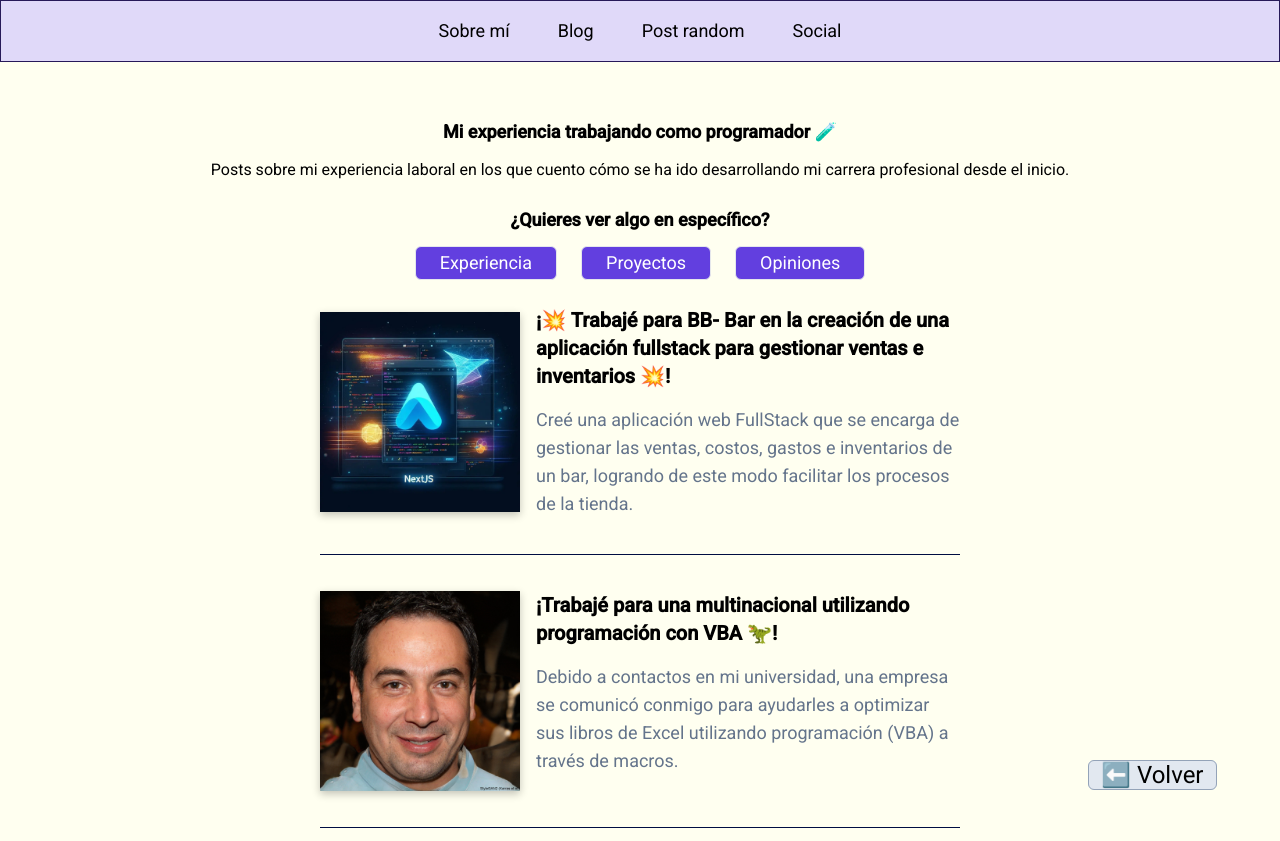
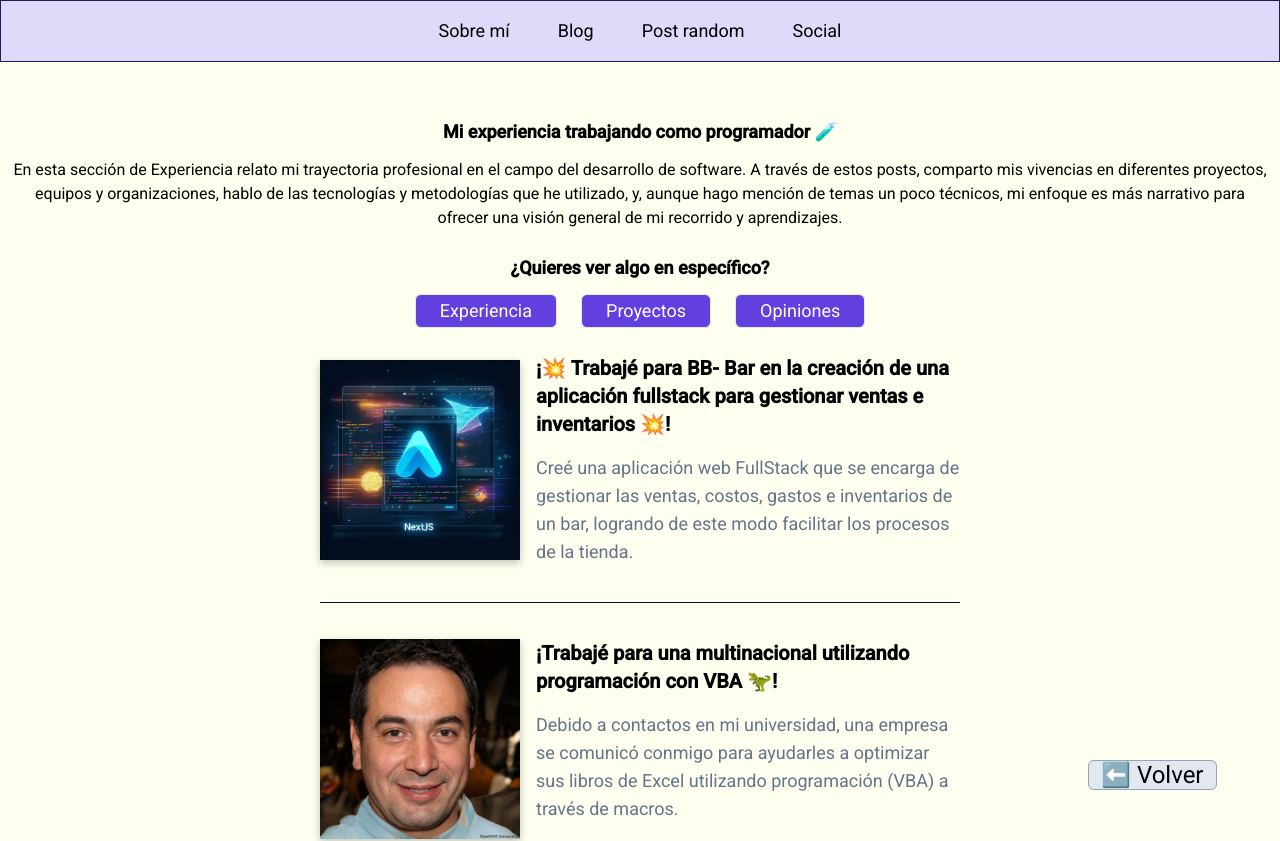
Before and after one commit to Sebastian-pz/blog, a Next.js app: page /experience in a window 1280 px wide. Shown: the top 841 px of the page. Built offline with nearby package versions, Linux system fonts and the light colour scheme.

Commit message:
feat(main): update post types description

```diff
--- a/src/app/experience/page.tsx
+++ b/src/app/experience/page.tsx
@@ -9,7 +9,7 @@ export default function page() {
     <FilteredPosts
       posts={posts}
       title="Mi experiencia trabajando como programador 🧪"
-      description="Posts sobre mi experiencia laboral en los que cuento cómo se ha ido desarrollando mi carrera profesional desde el inicio. "
+      description="En esta sección de Experiencia relato mi trayectoria profesional en el campo del desarrollo de software. A través de estos posts, comparto mis vivencias en diferentes proyectos, equipos y organizaciones, hablo de las tecnologías y metodologías que he utilizado, y, aunque hago mención de temas un poco técnicos, mi enfoque es más narrativo para ofrecer una visión general de mi recorrido y aprendizajes."
     />
   );
 }
--- a/src/app/opinion/page.tsx
+++ b/src/app/opinion/page.tsx
@@ -9,7 +9,7 @@ export default function page() {
     <FilteredPosts
       posts={posts}
       title="Estos son mis opiniones sobre cosas de tecnología en general 🤔"
-      description="Acá hablo sobre temas más randoms del mundo de la programación, quizá artículos que me resultan útiles o simplemente interesantes"
+      description="La sección de Opinión está más enfocada en exponer mis 'pensamientos' sobre el mundo del desarrollo de software. Hablo sobre unas pocas noticias, tendencias, clean code, buenas prácticas, arquitecturas y demás. Algunos de estos temas aún se escapan a mi dominio, por lo que es muy probable que me apoye de expertos (siempre dejando los créditos a la persona que comparte su conocimiento)."
     />
   );
 }
--- a/src/app/project/page.tsx
+++ b/src/app/project/page.tsx
@@ -9,7 +9,7 @@ export default function page() {
     <FilteredPosts
       posts={posts}
       title="Estos son los proyectos en los que he trabajado 👷🏻‍♂️"
-      description="Estos son los proyectos en los que trabajo en mi tiempo libre para mejorar mis habilidades, crear cosas nuevas o ayudar a la comunidad."
+      description="En esta sección expongo mis proyectos personales en el desarrollo de aplicaciones de todo tipo. Estos son proyectos que he desarrollado por pasión y curiosidad, con el objetivo de aprender y dominar nuevas herramientas (o simplemente por hobby). Aquí se muestra cómo puedo estar creado gestores en Excel con VBA y luego estar creando Bots utilizando Python."
     />
   );
 }
```
